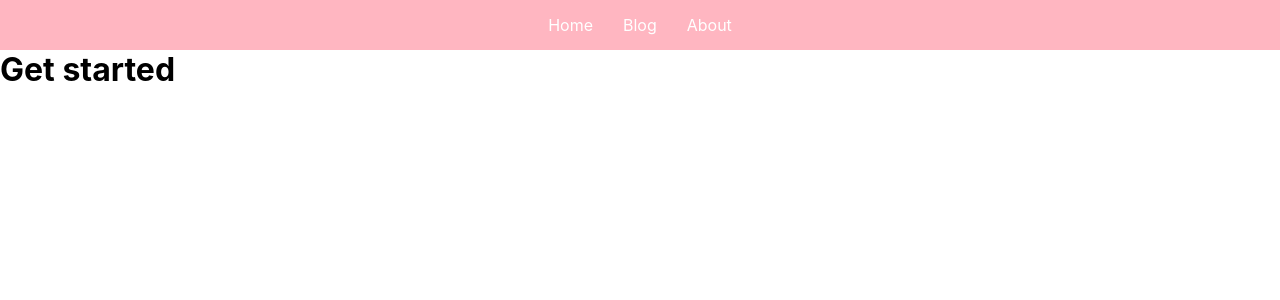
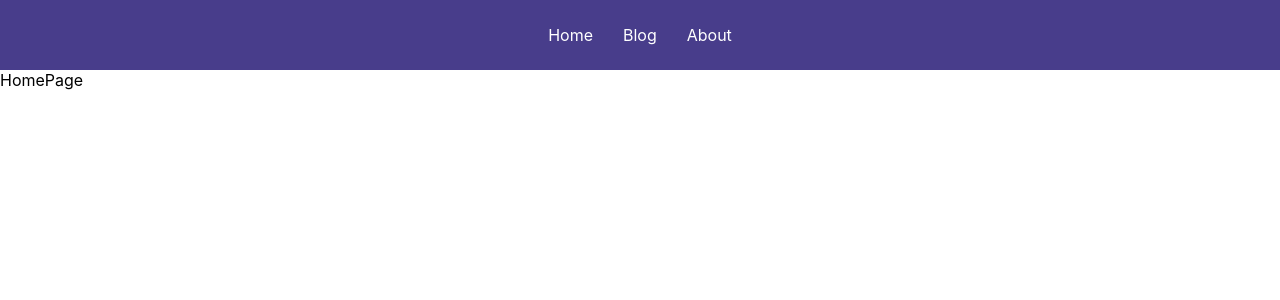
Before and after one commit to groone38/privat-auth, a React (Create React App) app: page / in a window 1280 px wide. Shown: the top 300 px of the page. Built offline with nearby package versions, Linux system fonts and the light colour scheme.

Commit message:
create routing

```diff
--- a/src/App.css
+++ b/src/App.css
@@ -1,6 +1,6 @@
 .header {
-  padding: 15px 0;
-  background-color: lightpink;
+  padding: 25px 0;
+  background-color: darkslateblue;
 }
 
 .header__nav {
--- a/src/App.tsx
+++ b/src/App.tsx
@@ -1,6 +1,10 @@
 import React from "react";
-import logo from "./logo.svg";
 import "./App.css";
+import { Link, Route, Routes } from "react-router-dom";
+import Home from "./pages/Home";
+import NotFound from "./pages/NotFound";
+import Blog from "./pages/Blog";
+import About from "./pages/About";
 
 function App() {
   return (
@@ -8,17 +12,22 @@ function App() {
       <header className="header">
         <ul className="header__nav">
           <li>
-            <a href="/">Home</a>
+            <Link to="/">Home</Link>
           </li>
           <li>
-            <a href="/posts">Blog</a>
+            <Link to="/posts">Blog</Link>
           </li>
           <li>
-            <a href="about">About</a>
+            <Link to="about">About</Link>
           </li>
         </ul>
       </header>
-      <h1>Get started</h1>
+      <Routes>
+        <Route path="/" element={<Home />} />
+        <Route path="/about" element={<About />} />
+        <Route path="/blog" element={<Blog />} />
+        <Route path="*" element={<NotFound />} />
+      </Routes>
     </div>
   );
 }
```
